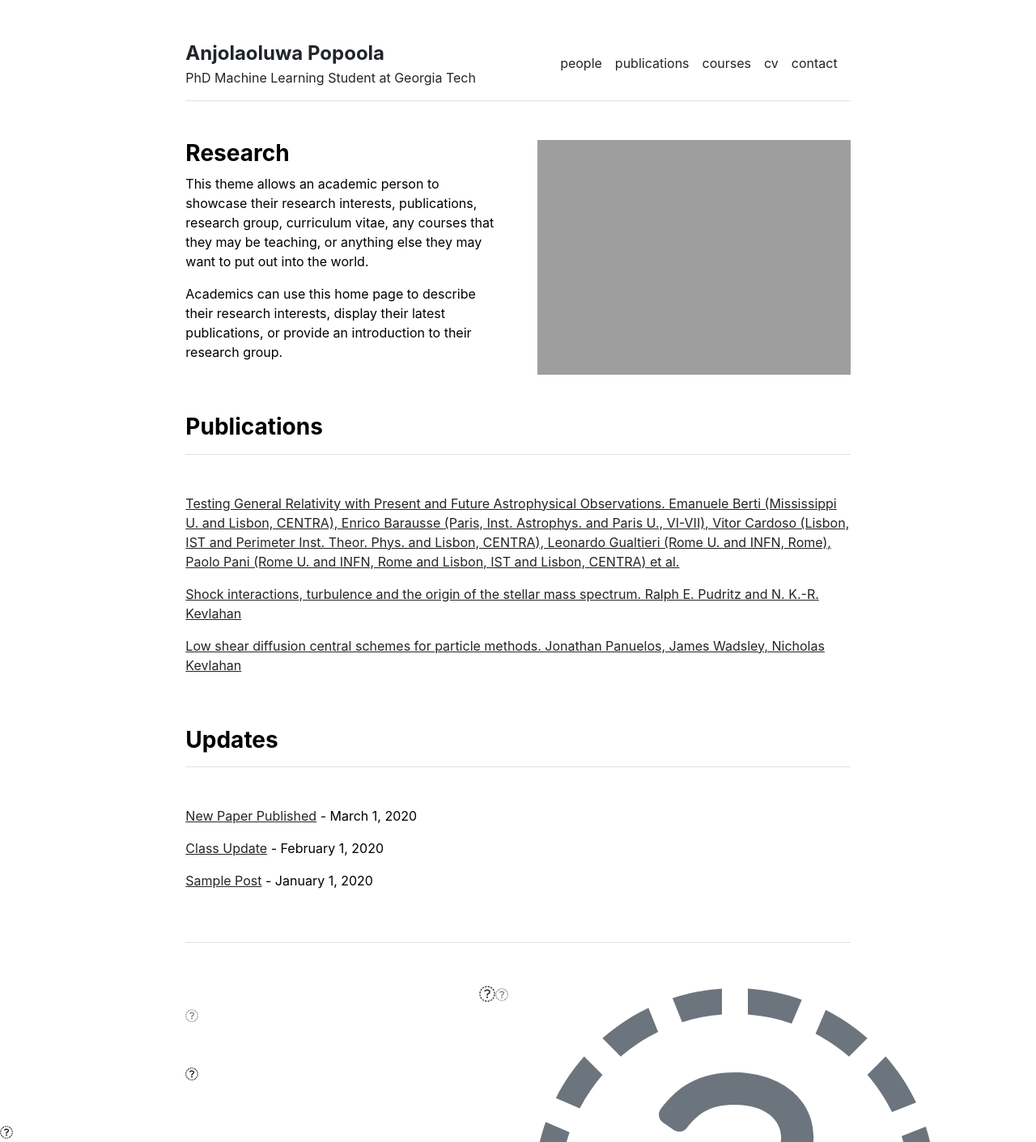
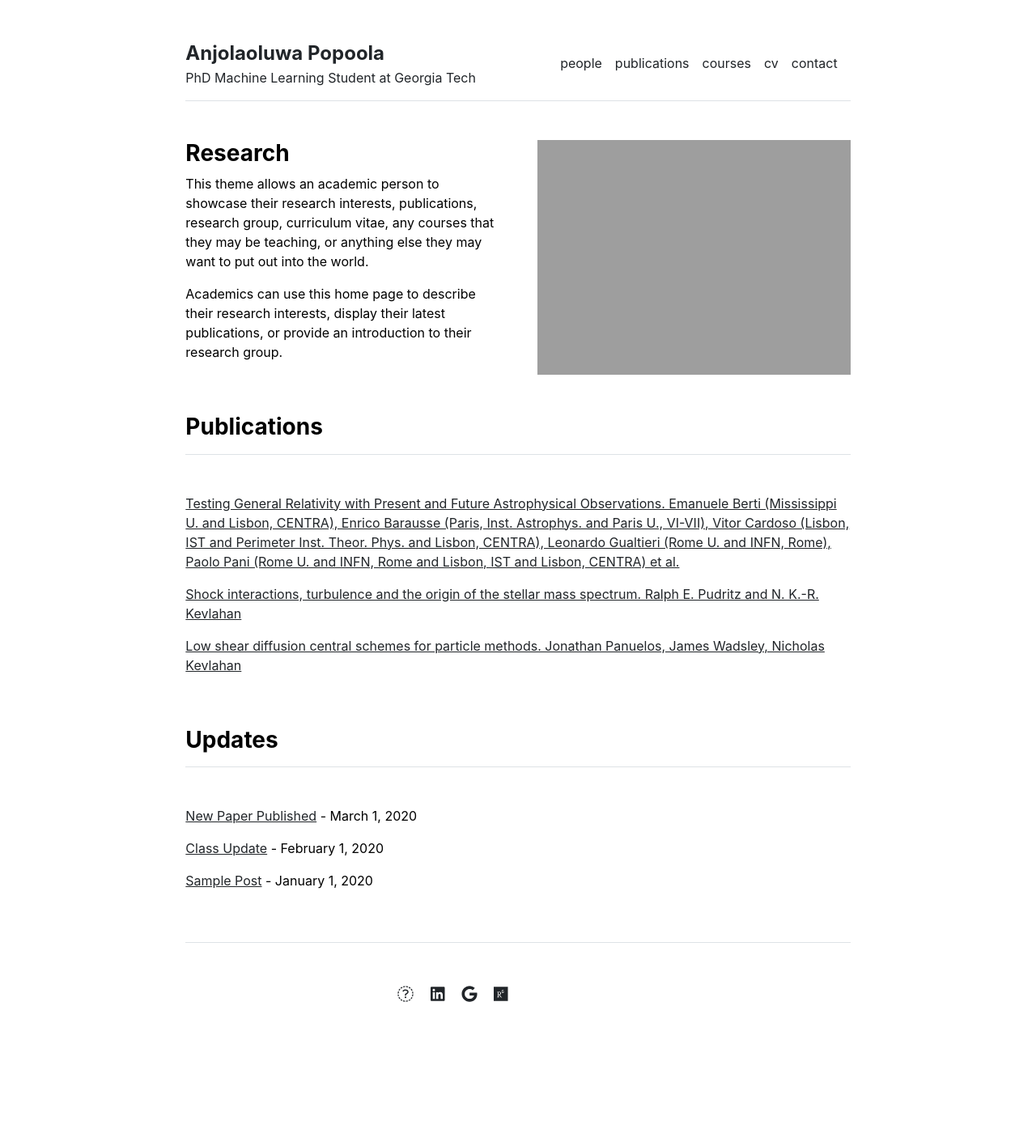
Before and after one commit to apopoola3/anjolapopoola.github.io, a Jekyll site: the page built from index.md, in a window 1280 px wide. Shown: the whole page at 81% size. Built offline with Jekyll 4.4.1, drawn with Linux system fonts in a browser that asks for light colours; after the commit the page ends 1339 px from its top, so only the background shows below that.

Commit message:
still fixing footer email

```diff
--- a/_data/settings.yml
+++ b/_data/settings.yml
@@ -16,7 +16,7 @@ courses:
 - {name: 'Stellar Structures', url: 'stellar-structures'}
 
 social:
-- {icon: 'envelope', link: 'mailto:apopoola3@gatech.edu'}
+- {icon: 'email', link: 'mailto:apopoola3@gatech.edu'}
 - {icon: 'linkedin', link: 'https://www.linkedin.com/in/anjpopoola/'}
 - {icon: 'google scholar', link: 'https://scholar.google.com/citations?user=HnjeRToAAAAJ&hl=en&oi=ao'}
 - {icon: 'researchgate', link: 'https://www.researchgate.net/profile/Anjolaoluwa-Popoola'}
--- a/_includes/footer.html
+++ b/_includes/footer.html
@@ -2,7 +2,7 @@
   <div class="row">
     <div class="col-md-6 text-end social-media-icons">
       {% for item in site.data.settings.social %}
-        <a href="{{ item.link }}" class="ms-3 fs-5"><i class="fab fa-{{ item.icon }}"><i class="fas fa-envelope"></i></a>
+        <a href="{{ item.link }}" class="ms-3 fs-5"><i class="fab fa-{{ item.icon }}"></i></a>
       {% endfor %}
     </div>
   </div>
```
